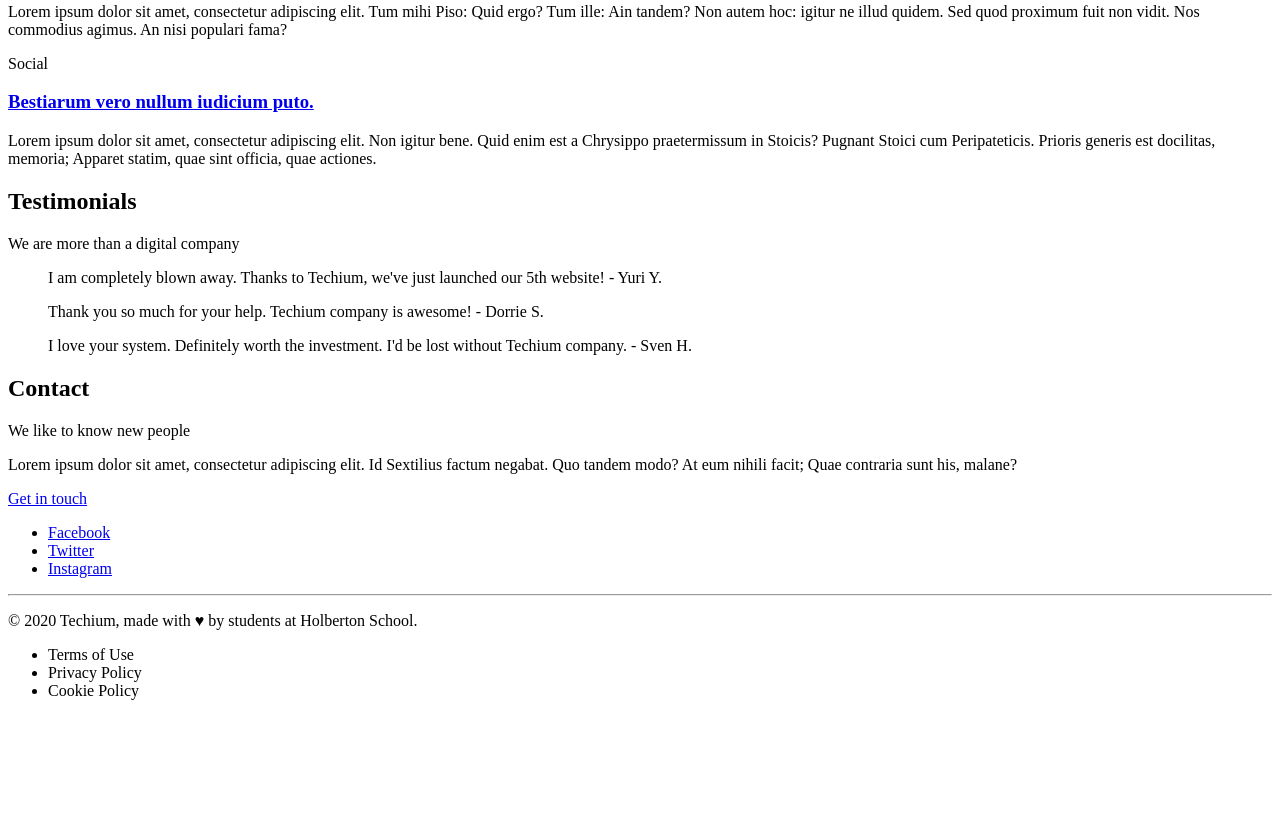
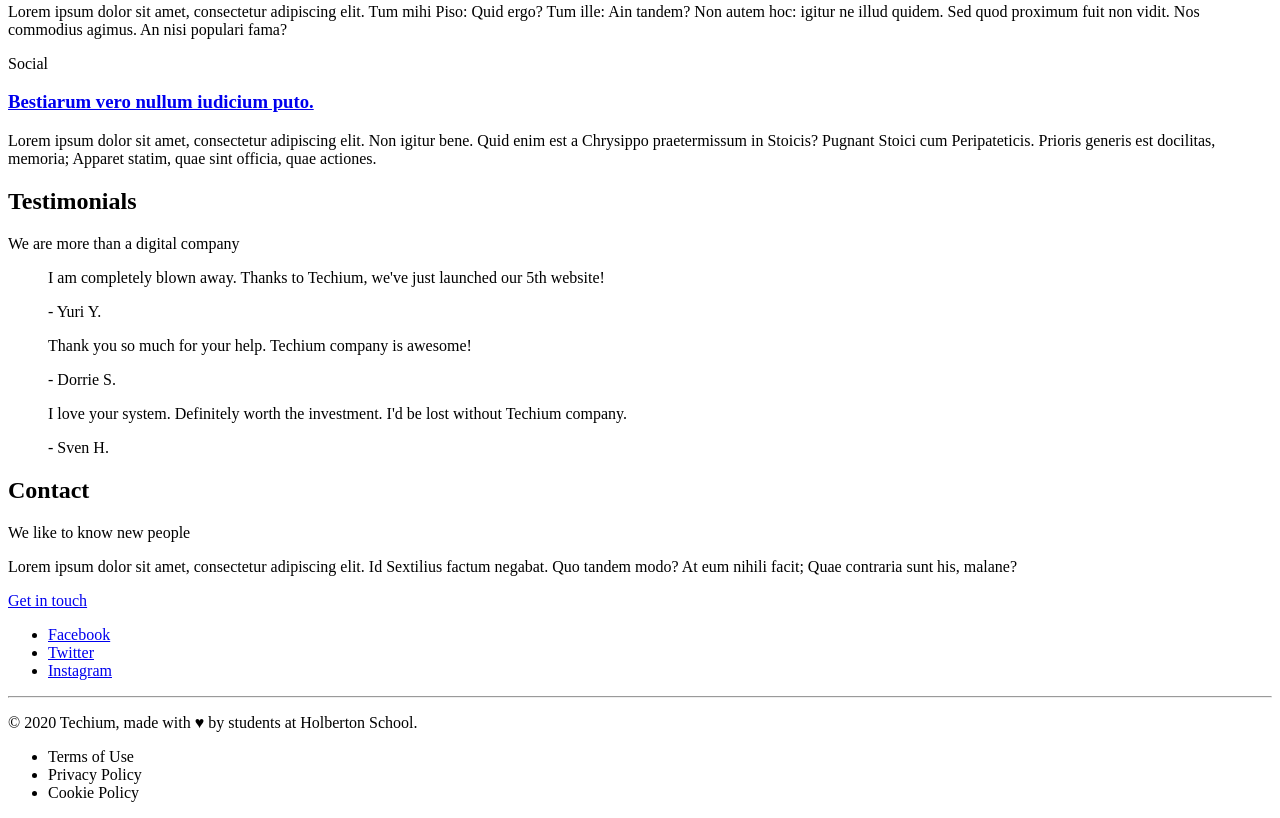
Before and after one commit to alexandre-mouysset/holbertonschool-web_front_end, a website: page html_advanced/29-index.html in a window 1280 px wide. Shown: the part 1507-2325 px from the top of the page. Before the commit the page ends 2223 px from the top, so only its background shows below. Drawn offline with Linux system fonts and the light colour scheme.

Commit message:
fix: typo

```diff
--- a/html_advanced/29-index.html
+++ b/html_advanced/29-index.html
@@ -154,20 +154,20 @@
 					<div>
 						<article>
 							<blockquote>
-								I am completely blown away. Thanks to Techium, we've just launched our 5th website!
-								- Yuri Y.
+								<p>I am completely blown away. Thanks to Techium, we've just launched our 5th website!</p>
+								<p>- Yuri Y.</p>
 							</blockquote>
 						</article>
 						<article>
 							<blockquote>
-								Thank you so much for your help. Techium company is awesome!
-								- Dorrie S.
+								<p>Thank you so much for your help. Techium company is awesome!</p>
+								<p>- Dorrie S.</p>
 							</blockquote>
 						</article>
 						<article>
 							<blockquote>
-								I love your system. Definitely worth the investment. I'd be lost without Techium company.
-								- Sven H.
+								<p>I love your system. Definitely worth the investment. I'd be lost without Techium company.</p>
+								<p>- Sven H.</p>
 							</blockquote>
 						</article>
 					</div>
```
